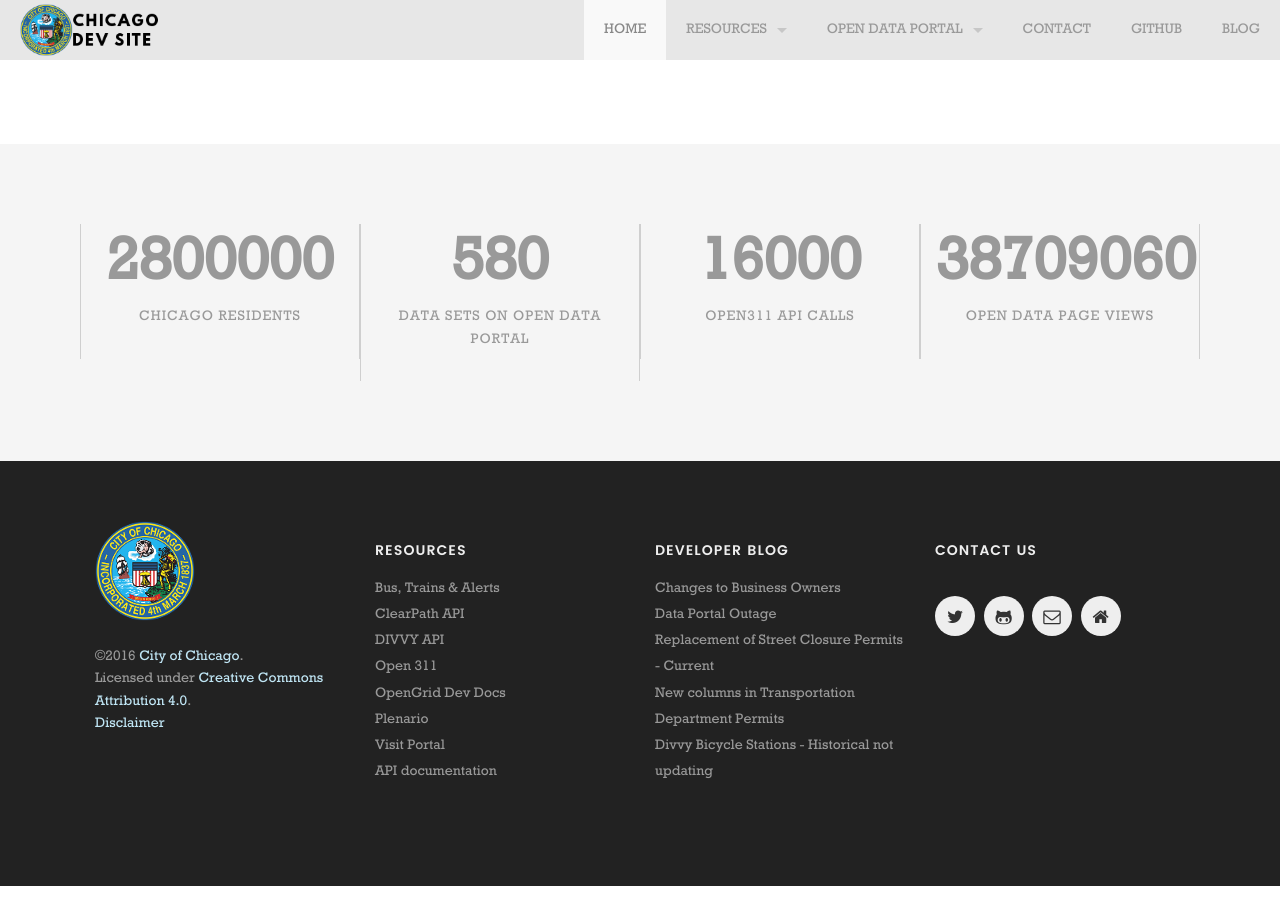
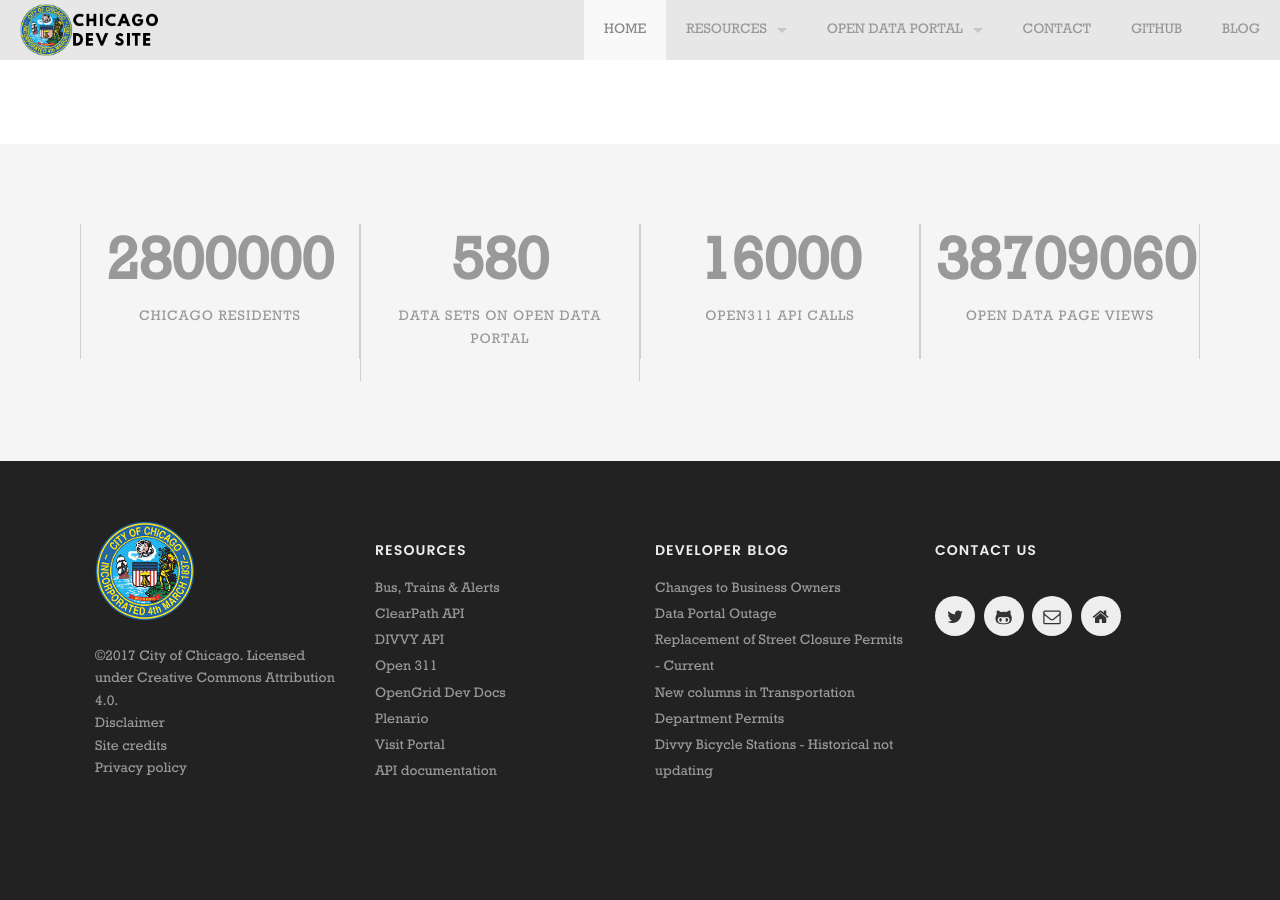
Before and after one commit to Chicago/dev.cityofchicago.org, a Jekyll site: the page built from index.html, in a window 1280 px wide and 900 px high, scrolled down 2741 px. Built offline with Jekyll 4.4.1, drawn with Linux system fonts in a browser that asks for light colours; some web fonts are replaced.

Commit message:
Updated formatting; added more links to terms

```diff
--- a/_includes/footer.html
+++ b/_includes/footer.html
@@ -7,7 +7,13 @@
           <img alt="" src="{{site.url}}/images/chicago-seal-100-square.png" />
         </a>
       </h1>
-      <p>©2016 <a href="www.cityofchicago.org">City of Chicago</a>. <br />Licensed under <a href="https://creativecommons.org/licenses/by/4.0/">Creative Commons Attribution 4.0</a>. <br /><a href="http://www.cityofchicago.org/city/en/narr/foia/data_disclaimer.html">Disclaimer</a></p>
+      <div class='links'>
+      <p>©2017 <a href="www.cityofchicago.org">City of Chicago</a>. Licensed under <a href="https://creativecommons.org/licenses/by/4.0/">Creative Commons Attribution 4.0</a>.<br />
+      <a href="http://www.cityofchicago.org/city/en/narr/foia/data_disclaimer.html">Disclaimer</a><br />
+      <a href="https://github.com/Chicago/dev.cityofchicago.org/blob/master/NOTICE.md">Site credits</a><br />
+      <a href="https://www.cityofchicago.org/city/en/general/privacy.html">Privacy policy</a>
+      </p>
+      </div>
       <div class='spacing'></div>
       <div class='spacing'></div>
     </div>
```
